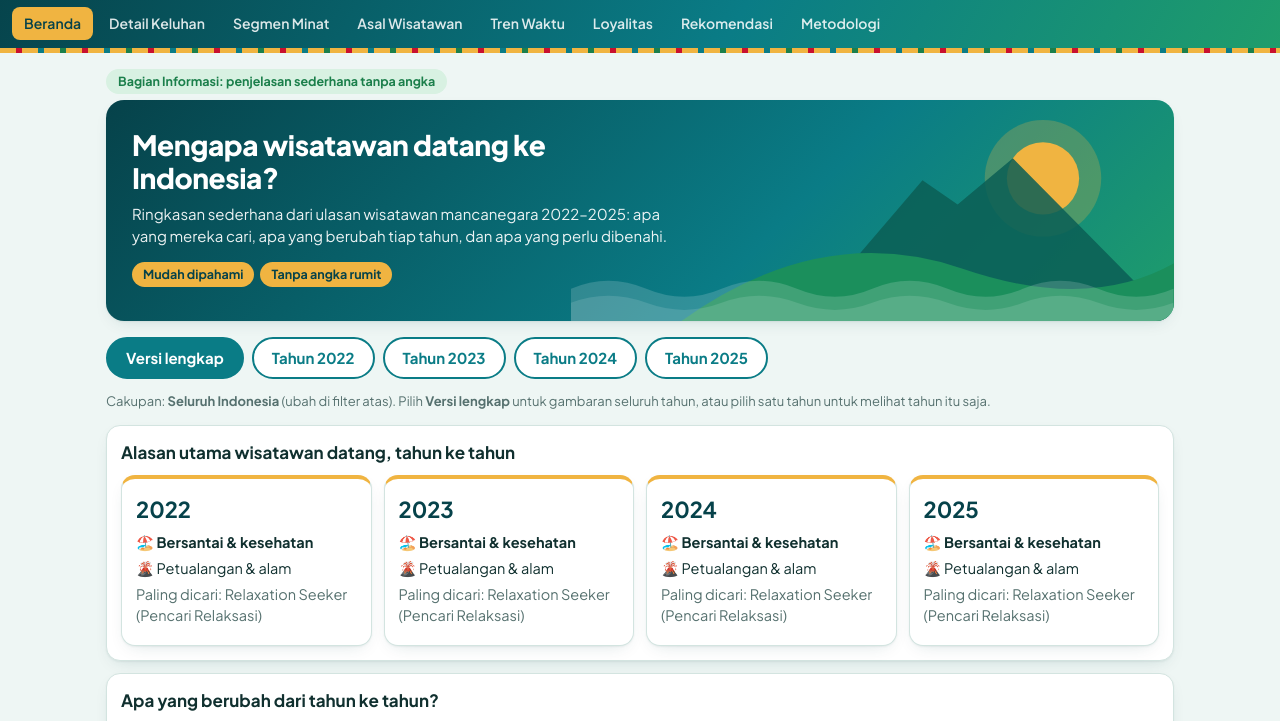
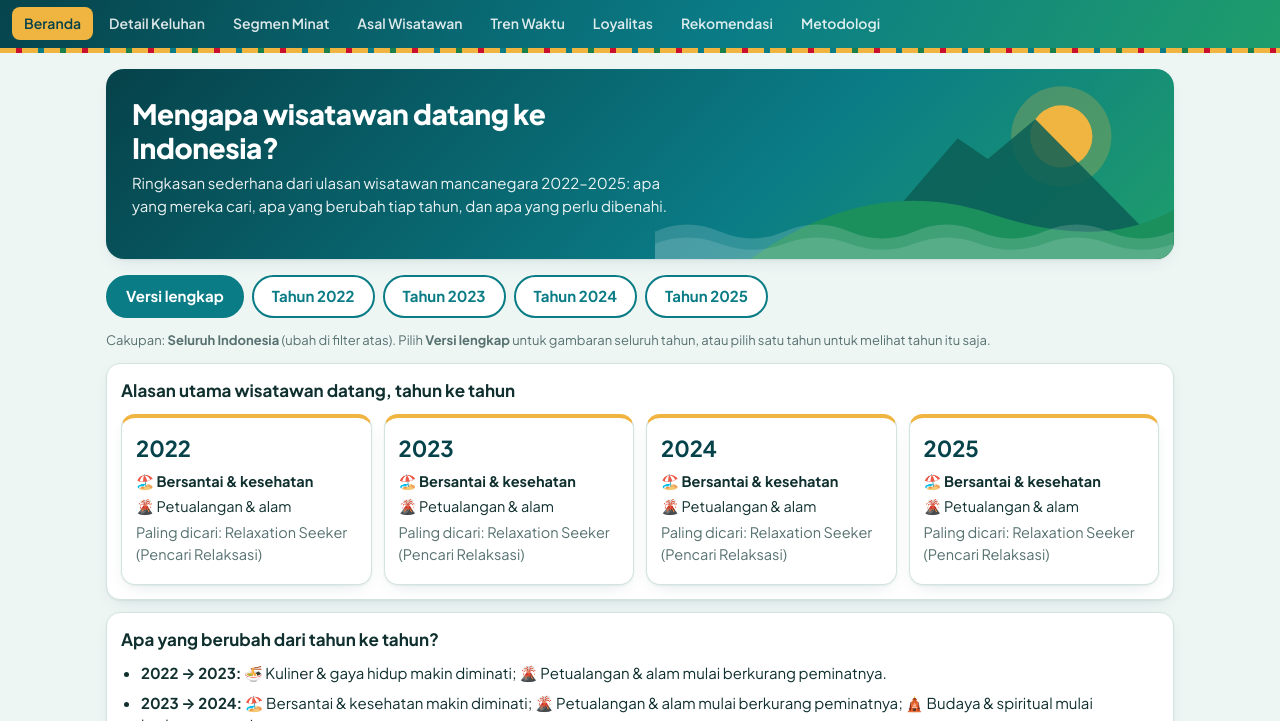
Before and after one commit to desifitria12/tourism-insight, a plain HTML site: page index.html in a window 1280 px wide. Shown: the part 48-769 px from the top of the page. Drawn offline with Linux system fonts and the light colour scheme.

Commit message:
Add files via upload
Update index.html

```diff
--- a/index.html
+++ b/index.html
@@ -295,7 +295,7 @@ const fix=ts=>{const o=[...GG].sort((a,b)=>grt(b,ts)-grt(a,ts));return o.map(g=>
 const fin=(ts,lbl)=>{const o=gord(ts),f=[...GG].sort((a,b)=>grt(b,ts)-grt(a,ts)),w=f[0],b=f[3],ws=stt(grt(w,ts))[1];
  const ch=ts.length>1?shTxt(0,3,2):null;
  return `<div class="card fin"><h2>✨ Informasi akhir${lbl}</h2><ul class="lg">${(()=>{const c=cty(ts,3);return c.length?`<li><b>Wisatawan terbanyak dari:</b> ${c.map(x=>cap(x.c)).join(", ")}.</li>`:""})()}<li><b>Alasan utama datang:</b> ${IG[o[0]].d}, serta ${IG[o[1]].d}.</li>${ch?`<li><b>Perubahan dari waktu ke waktu:</b> ${ch.join("; ")}.</li>`:""}<li><b>Yang perlu diperbaiki:</b> ${ws=="G"?"semua kelompok wisata sudah memuaskan.":`${IG[w].n.toLowerCase()} — ${ACT[w][0].toLowerCase()}.`}</li><li><b>Yang sudah memuaskan:</b> ${IG[b].n.toLowerCase()}.</li></ul></div>`};
-const INFO=()=>{const w=sc(),sel=(window.iy===undefined||window.iy==="all")?"all":+window.iy,hero=`<section class="hero">${HERO_SVG}<div><h2>Mengapa wisatawan datang ke Indonesia?</h2><p>Ringkasan sederhana dari ulasan wisatawan mancanegara 2022–2025: apa yang mereka cari, apa yang berubah tiap tahun, dan apa yang perlu dibenahi.</p><span class="chip">Mudah dipahami</span><span class="chip">Tanpa angka rumit</span></div></section>`;
+const INFO=()=>{const w=sc(),sel=(window.iy===undefined||window.iy==="all")?"all":+window.iy,hero=`<section class="hero">${HERO_SVG}<div><h2>Mengapa wisatawan datang ke Indonesia?</h2><p>Ringkasan sederhana dari ulasan wisatawan mancanegara 2022–2025: apa yang mereka cari, apa yang berubah tiap tahun, dan apa yang perlu dibenahi.</p></div></section>`;
  const tabs=`<div class="yt noprint"><button class="${sel=="all"?"on":""}" onclick="iy='all';go('beranda')">Versi lengkap</button>${YRS.map((y,k)=>`<button class="${sel===k?"on":""}" onclick="iy=${k};go('beranda')">Tahun ${y}</button>`).join("")}</div><p class="note">Cakupan: <b>${cap(w)}</b> (ubah di filter atas). Pilih <b>Versi lengkap</b> untuk gambaran seluruh tahun, atau pilih satu tahun untuk melihat tahun itu saja.</p>`;
  if(tvv(ALL)<300)return hero+tabs+`<div class="card alert">Data wilayah ini terlalu sedikit untuk dirangkum. Pilih wilayah lain di filter atas.</div>`;
  if(sel=="all"){
@@ -310,7 +310,7 @@ ${ctyL(ALL,8,"Dari negara mana wisatawan datang?")}${(()=>{const r=YRS.map((y,j)
 ${ctyL([t],5,"Dari negara mana wisatawan datang di tahun "+y+"?")}
 ${CP([t])}<div class="card"><h2>Yang perlu diperbaiki di tahun ${y}</h2>${fix([t])}</div>${fin([t]," tahun "+y)}`};
 // Bagian Informasi (awam) ditaruh di ATAS Beranda, lalu pembatas 'Bagian Data' sebelum Ringkasan Eksekutif (tingkat keluhan, dst). Tidak ada menu baru.
-P.beranda=()=>`<span class="crumb i">Bagian Informasi: penjelasan sederhana tanpa angka</span>`+INFO()+`<hr class="dv"><span class="crumb d">Bagian Data: angka dan analisis dari ulasan</span>`+_hb();
+P.beranda=()=>INFO()+`<hr class="dv"><span class="crumb d">Bagian Data: angka dan analisis dari ulasan</span>`+_hb();
 // Pemisahan Data / Hasil lewat label di atas judul tiap halaman (menu tetap seperti semula)
 const NG=[["d",["destinasi","segmen","asal","tren","loyalitas","metodologi"],"Bagian Data: angka dan analisis dari ulasan"],["h",["rekomendasi"],"Bagian Hasil: kesimpulan dan rekomendasi tindakan"]];
 Object.keys(P).forEach(k=>{const f=P[k],g=NG.find(x=>x[1].includes(k));if(g)P[k]=()=>`<span class="crumb ${g[0]}">${g[2]}</span>`+f()});
```
